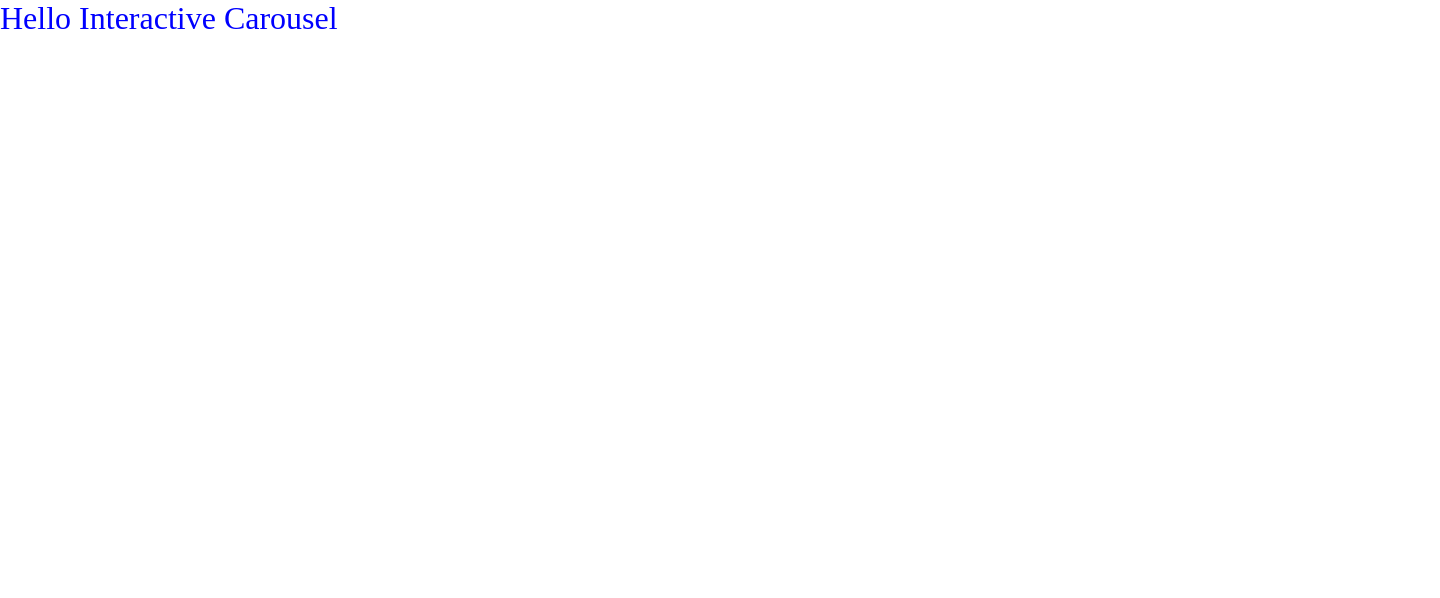
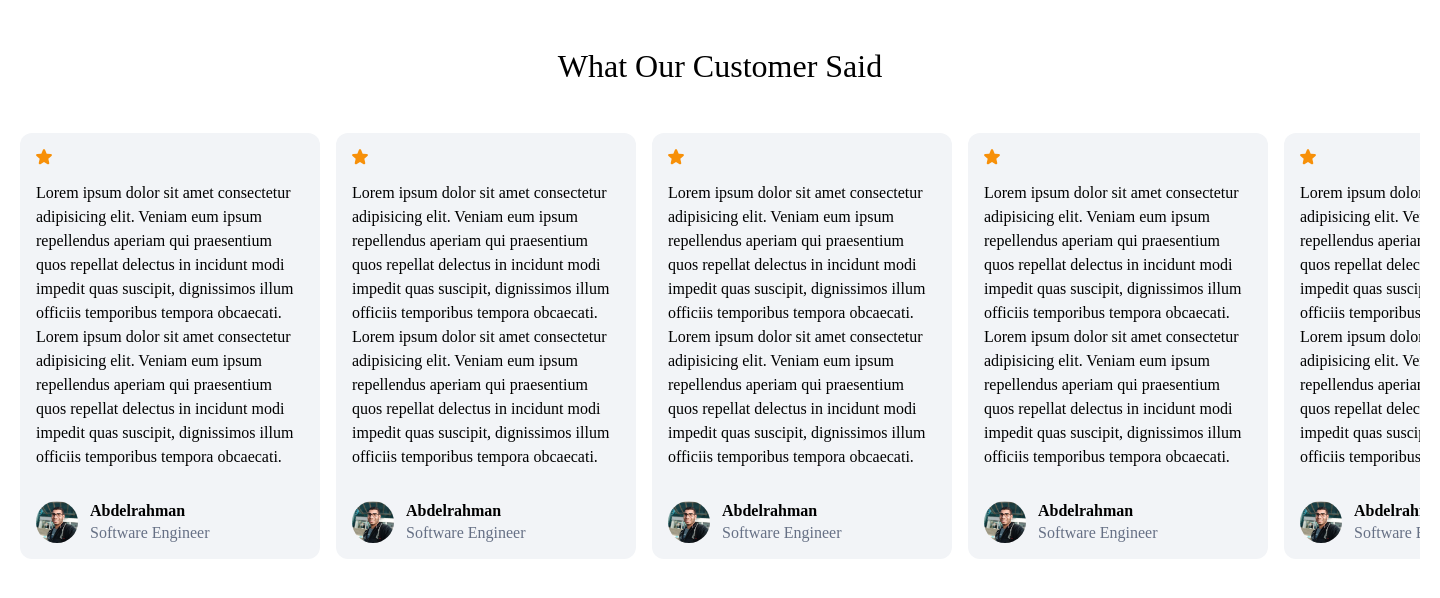
Before and after one commit to Abdelrahman-Ibrahim/interactive-carousel, a Vue app: page / in a window 1280 px wide. Shown: the top 598 px of the page, 1440 px wide, since content can reach past the window. Built offline with nearby package versions, Linux system fonts and the light colour scheme.

Commit message:
Added Carousel and CarouselCard Components

```diff
--- a/src/App.vue
+++ b/src/App.vue
@@ -1,10 +1,23 @@
 <template>
-  <HelloWorld msg="You did it!" />
+  <div class="page-container">
+    <h1>What Our Customer Said</h1>
+    <Carousel />
+  </div>
 </template>
 
 
 <script setup>
-import HelloWorld from './components/HelloWorld.vue'
+import Carousel from './components/Carousel.vue'
 </script>
 
-<style scoped></style>
+<style scoped>
+.page-container {
+  width: 1440px;
+  margin: 0 auto;
+}
+
+h1 {
+  margin: 3rem auto;
+  text-align: center;
+}
+</style>
--- /dev/null
+++ b/src/components/Carousel.vue
@@ -0,0 +1,20 @@
+<template>
+    <div class="carousel-wrapper">
+        <CarouselCard v-for="cc in 5" :key="cc" />
+    </div>
+</template>
+
+<script setup>
+import CarouselCard from "./CarouselCard.vue";
+</script>
+
+<style lang="scss" scoped>
+.carousel-wrapper {
+    width: 1400px;
+    margin: 0 auto;
+    display: flex;
+    gap: 1rem;
+    overflow-x: hidden;
+}
+
+</style>
--- /dev/null
+++ b/src/components/CarouselCard.vue
@@ -0,0 +1,73 @@
+<template>
+  <div class="card">
+    <div>
+      <div class="rating-stars">
+        <Star />
+      </div>
+      <p class="review">Lorem ipsum dolor sit amet consectetur adipisicing elit. Veniam eum ipsum repellendus aperiam
+        qui praesentium quos repellat delectus in incidunt modi impedit quas suscipit, dignissimos illum officiis
+        temporibus tempora obcaecati. Lorem ipsum dolor sit amet consectetur adipisicing elit. Veniam eum ipsum repellendus aperiam
+        qui praesentium quos repellat delectus in incidunt modi impedit quas suscipit, dignissimos illum officiis
+        temporibus tempora obcaecati.</p>
+    </div>
+    <div class="reviewer">
+      <img src="@/assets/images/r1.jpeg" alt="reviewer">
+      <div class="reviewer_info">
+        <h4>Abdelrahman</h4>
+        <span>Software Engineer</span>
+      </div>
+    </div>
+  </div>
+</template>
+
+<script setup>
+import Star from "@/components/icons/Star.vue";
+</script>
+
+<style lang="scss" scoped>
+.card {
+  width: 300px;
+  background-color: #F2F4F7;
+  border-radius: 12px;
+  padding: 16px;
+  display: flex;
+  flex-direction: column;
+  justify-content: space-between;
+  gap: 1rem;
+  flex: none;
+
+  .rating-stars {
+    display: flex;
+    gap: 0 0.5rem;
+  }
+
+  .review {
+    margin: 1rem 0;
+    line-height: 1.5;
+  }
+
+  .reviewer {
+    display: flex;
+    align-items: center;
+
+    img {
+      width: 42px;
+      height: 42px;
+      border-radius: 50%;
+      margin-inline-end: 0.75rem;
+    }
+
+    &_info {
+      h4 {
+        margin-bottom: 0.25rem;
+        font-weight: bold;
+      }
+      span {
+        color: #667085;
+      }
+    }
+
+  }
+
+}
+</style>
--- a/src/components/HelloWorld.vue
+++ /dev/null
@@ -1,16 +0,0 @@
-<template>
-  <div>
-    <h1>Hello Interactive Carousel</h1>
-  </div>
-</template>
-
-<script setup></script>
-
-<style lang="scss" scoped>
-div {
-  h1 {
-    color: blue;
-  }
-}
-
-</style>
--- /dev/null
+++ b/src/components/icons/Star.vue
@@ -0,0 +1,7 @@
+<template>
+    <svg width="16" height="16" viewBox="0 0 16 16" fill="none" xmlns="http://www.w3.org/2000/svg">
+        <path
+            d="M15.4883 7.04236L12.3172 9.80986L13.2671 13.9302C13.3174 14.1456 13.303 14.371 13.2259 14.5783C13.1487 14.7856 13.0121 14.9655 12.8333 15.0956C12.6544 15.2257 12.4411 15.3002 12.2202 15.3098C11.9992 15.3193 11.7803 15.2636 11.5909 15.1494L7.99718 12.9697L4.41124 15.1494C4.2218 15.2636 4.0029 15.3193 3.78193 15.3098C3.56095 15.3002 3.34769 15.2257 3.16882 15.0956C2.98994 14.9655 2.85339 14.7856 2.77623 14.5783C2.69907 14.371 2.68472 14.1456 2.73499 13.9302L3.68351 9.81407L0.51171 7.04236C0.34395 6.89767 0.222643 6.70667 0.162999 6.49332C0.103356 6.27996 0.108032 6.05375 0.17644 5.84304C0.244849 5.63233 0.373945 5.44651 0.54754 5.30888C0.721135 5.17125 0.931501 5.08794 1.15226 5.06939L5.33304 4.70728L6.96499 0.814778C7.05021 0.610531 7.19396 0.436066 7.37814 0.31335C7.56231 0.190633 7.77868 0.125153 7.99999 0.125153C8.2213 0.125153 8.43767 0.190633 8.62185 0.31335C8.80602 0.436066 8.94977 0.610531 9.03499 0.814778L10.6719 4.70728L14.8512 5.06939C15.072 5.08794 15.2824 5.17125 15.456 5.30888C15.6296 5.44651 15.7586 5.63233 15.8271 5.84304C15.8955 6.05375 15.9001 6.27996 15.8405 6.49332C15.7809 6.70667 15.6595 6.89767 15.4918 7.04236H15.4883Z"
+            fill="#F79009" />
+    </svg>
+</template>
```
Also changed, not shown: src/assets/images/r1.jpeg (added).
